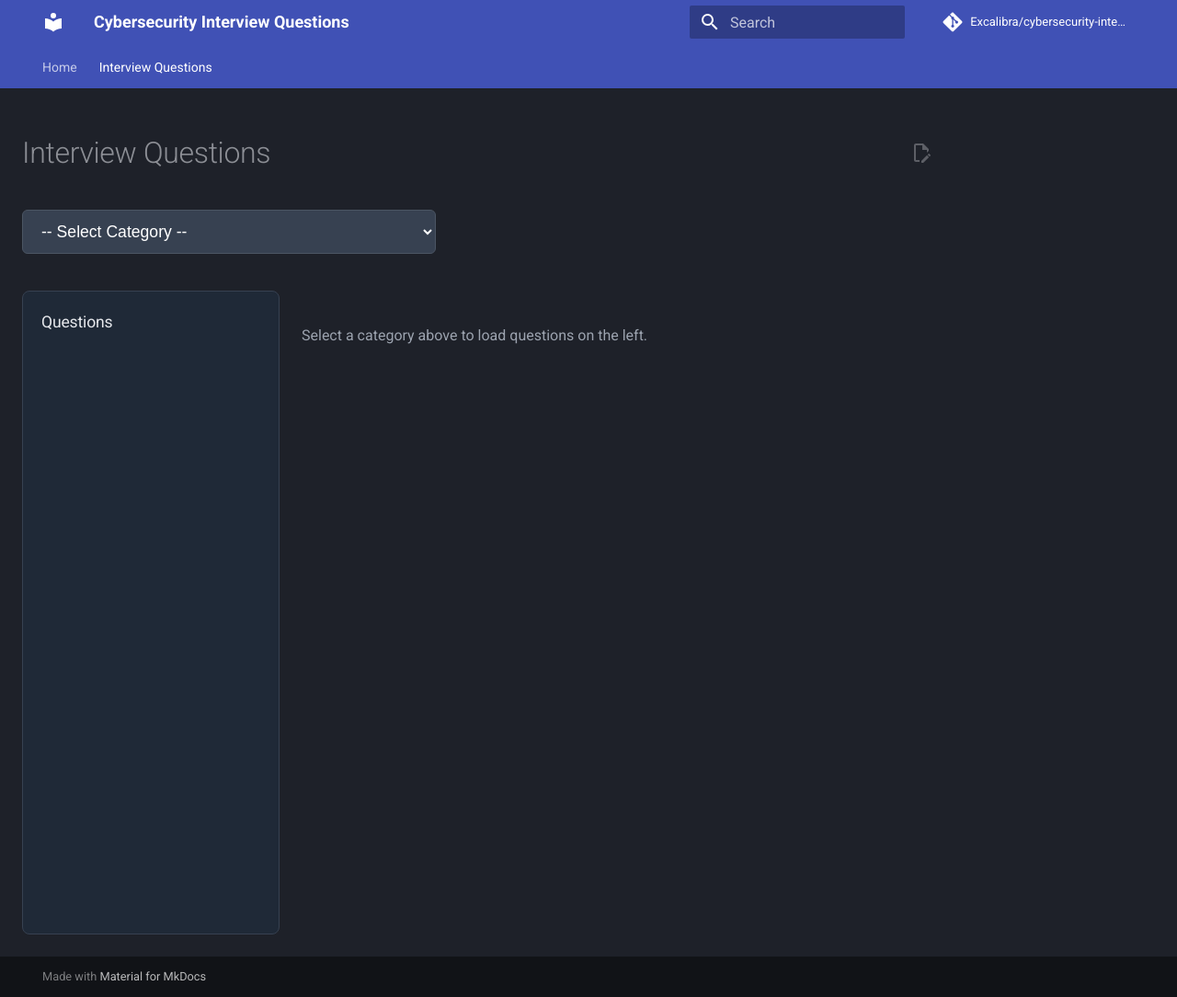
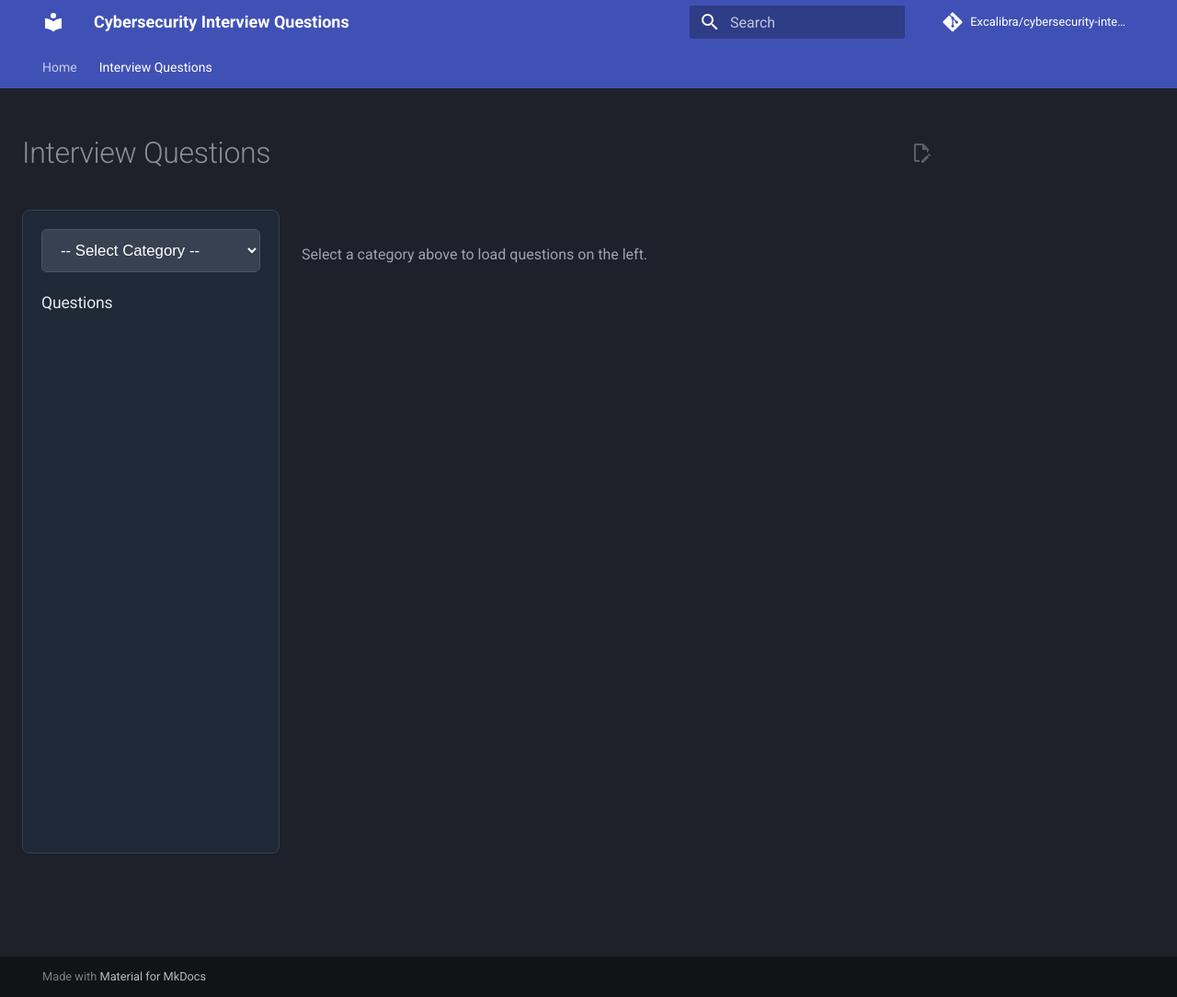
Before and after one commit to Excalibra/cybersecurity-interview-questions, an MkDocs documentation site: the page built from docs/questions/index.md, in a window 1280 px wide and 1084 px high. Shown: the whole window at 92% size. Built offline with MkDocs 1.6.1 and Material for MkDocs 9.7.7, drawn with Linux system fonts in a browser that asks for light colours; comment, search, counter and statistics services are not loaded.

Commit message:
Update index.md

```diff
--- a/docs/questions/index.md
+++ b/docs/questions/index.md
@@ -1,15 +1,16 @@
 # Interview Questions
 
-<select id="category-selector" style="width:100%; max-width:450px; padding:12px 16px; font-size:1.1em; background:#374151; color:white; border:1px solid #4b5563; border-radius:6px; margin-bottom:24px;">
-  <option value="">-- Select Category --</option>
-  <option value="web">Web Application Penetration Testing</option>
-  <option value="red">Red Team Operations</option>
-  <option value="seceng">Security Engineer</option>
-</select>
+<div style="display: flex; gap: 24px; align-items: flex-start;">
+  <!-- Dynamic Left Sidebar with Dropdown Inside -->
+  <div id="dynamic-sidebar" style="width: 280px; background:#1f2937; padding:20px; border-radius:8px; border:1px solid #374151; min-height: 700px; flex-shrink: 0;">
 
-<div style="display: flex; gap: 24px; align-items: flex-start;">
-  <!-- Dynamic Left Sidebar -->
-  <div id="dynamic-sidebar" style="width: 280px; background:#1f2937; padding:20px; border-radius:8px; border:1px solid #374151; min-height: 700px; flex-shrink: 0;">
+    <select id="category-selector" style="width:100%; padding:12px 16px; font-size:1.05em; background:#374151; color:white; border:1px solid #4b5563; border-radius:6px; margin-bottom:20px;">
+      <option value="">-- Select Category --</option>
+      <option value="web">Web Application Penetration Testing</option>
+      <option value="red">Red Team Operations</option>
+      <option value="seceng">Security Engineer</option>
+    </select>
+
     <h3 style="margin:0 0 16px 0; color:#e5e7eb; font-size:1.1em;">Questions</h3>
     <div id="questions-list" style="font-size:0.95em; line-height:1.6;"></div>
   </div>
```
